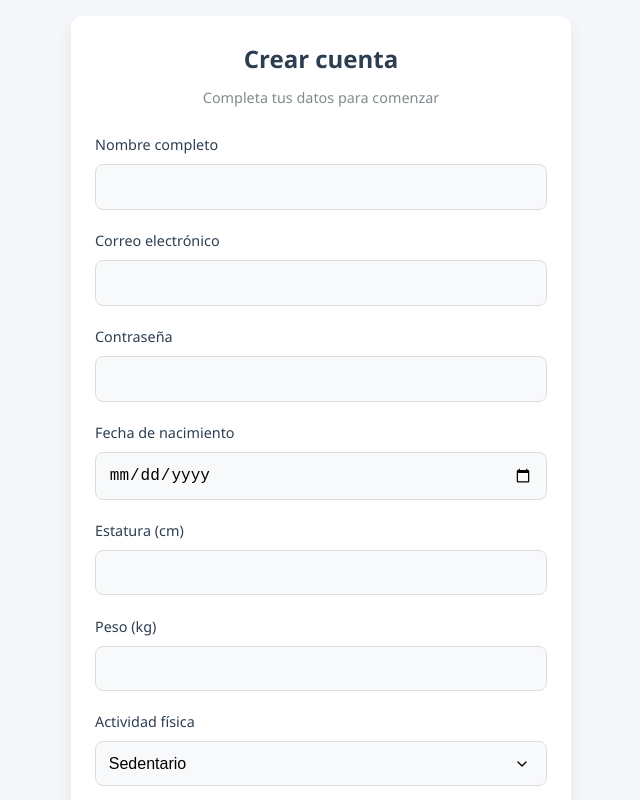
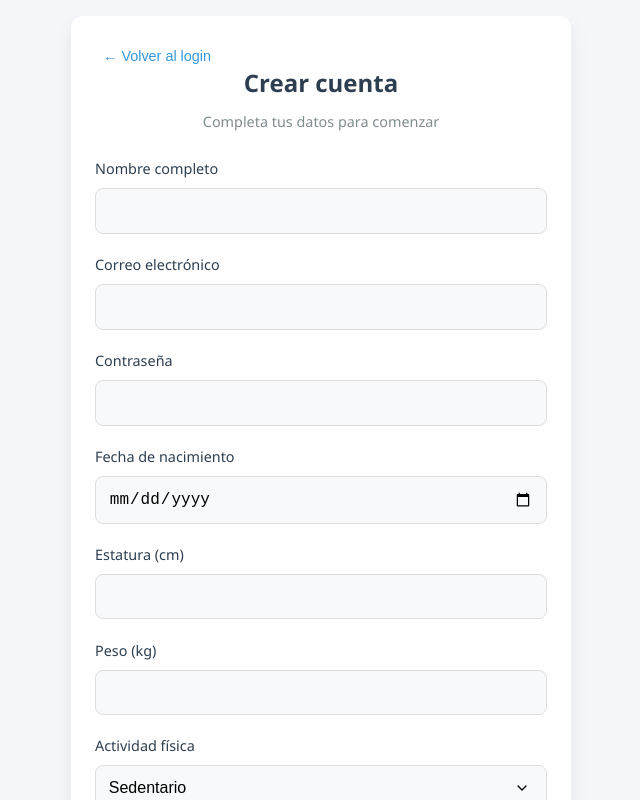
Before and after one commit to IDGS-802-21000485/Frontend_Regcal, a React (Vite) app: page /registro in a window 1280 px wide. Shown: the whole page, without its empty margins (319-959 px from the left). Built offline with nearby package versions, Linux system fonts and the light colour scheme.

Commit message:
Coreccion de errores de alertas y recargas de paginas

```diff
--- a/src/App.jsx
+++ b/src/App.jsx
@@ -10,6 +10,7 @@ import Historial from './Components/Historial';
 import './App.css'; // Asegúrate de tener un archivo CSS para estilos
 
 function App() {
+  const recargar = () => window.location.reload();
   const [usuario, setUsuario] = useState(null);
 
   useEffect(() => {
@@ -48,7 +49,7 @@ function App() {
           usuario ? (
             <MainLayout usuario={usuario} onSalir={cerrarSesion}>
               <CaloriasHoy usuarioId={usuario._id} />
-              <ComidaForm usuarioId={usuario._id} />
+              <ComidaForm onComidaRegistrada={recargar} usuarioId={usuario._id} />
               <ListaComidas usuarioId={usuario._id} />
             </MainLayout>
           ) : (
--- a/src/Components/Auth.css
+++ b/src/Components/Auth.css
@@ -213,3 +213,36 @@ body {
     padding-bottom: 2rem;
   }
 }
+
+/* Estilos para el botón de volver */
+.back-button {
+  position: absolute;
+  top: 1.5rem;
+  left: 1.5rem;
+  background: none;
+  border: none;
+  color: #3498db;
+  font-size: 0.9rem;
+  cursor: pointer;
+  display: flex;
+  align-items: center;
+  padding: 0.5rem;
+  transition: all 0.2s ease;
+}
+
+.back-button:hover {
+  color: #2980b9;
+  transform: translateX(-2px);
+}
+
+.back-button:disabled {
+  color: #95a5a6;
+  cursor: not-allowed;
+  transform: none;
+}
+
+/* Ajuste para el formulario con el botón de volver */
+.auth-form {
+  position: relative;
+  padding-top: 3rem; /* Más espacio arriba para el botón */
+}
--- a/src/Components/Registro.jsx
+++ b/src/Components/Registro.jsx
@@ -1,5 +1,6 @@
 import { useState } from "react";
 import axios from "axios";
+import { useNavigate } from 'react-router-dom';
 import "./Auth.css";
 
 export default function RegistroForm({ onRegistrado }) {
@@ -15,9 +16,14 @@ export default function RegistroForm({ onRegistrado }) {
   });
   const [error, setError] = useState(null);
   const [loading, setLoading] = useState(false);
+  const navigate = useNavigate();
 
   const actualizar = (e) => {
     setForm({ ...form, [e.target.name]: e.target.value });
+  };
+
+  const volverALogin = () => {
+    navigate('/login');
   };
 
   const enviar = async (e) => {
@@ -37,7 +43,15 @@ export default function RegistroForm({ onRegistrado }) {
 
       if (response.status >= 200 && response.status < 300) {
         alert("Cuenta creada con éxito");
-        onRegistrado();
+        // Redirige al login después de 1.5 segundos
+        setTimeout(() => {
+          navigate('/login');
+        }, 1500);
+
+        // Llama a la función de callback si existe
+        if (onRegistrado) {
+          onRegistrado();
+        }
       }
     } catch (err) {
       const errorMessage = err.response?.data?.message ||
@@ -54,6 +68,15 @@ export default function RegistroForm({ onRegistrado }) {
     <div className="auth-container">
       <div className="auth-form-wrapper">
         <div className="auth-form">
+          {/* Botón de volver */}
+          <button
+            onClick={volverALogin}
+            className="back-button"
+            disabled={loading}
+          >
+            &larr; Volver al login
+          </button>
+
           <h2>Crear cuenta</h2>
           <p className="form-subtitle">Completa tus datos para comenzar</p>
 
```
